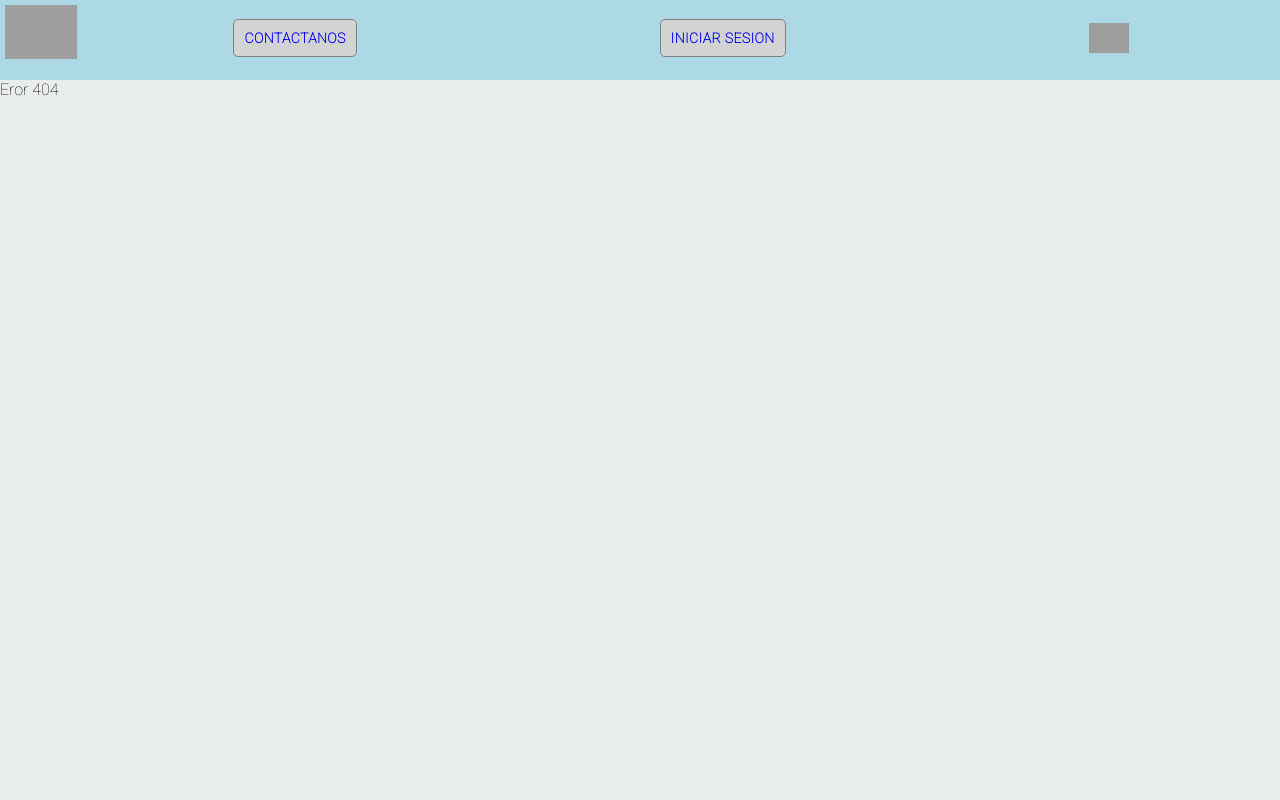
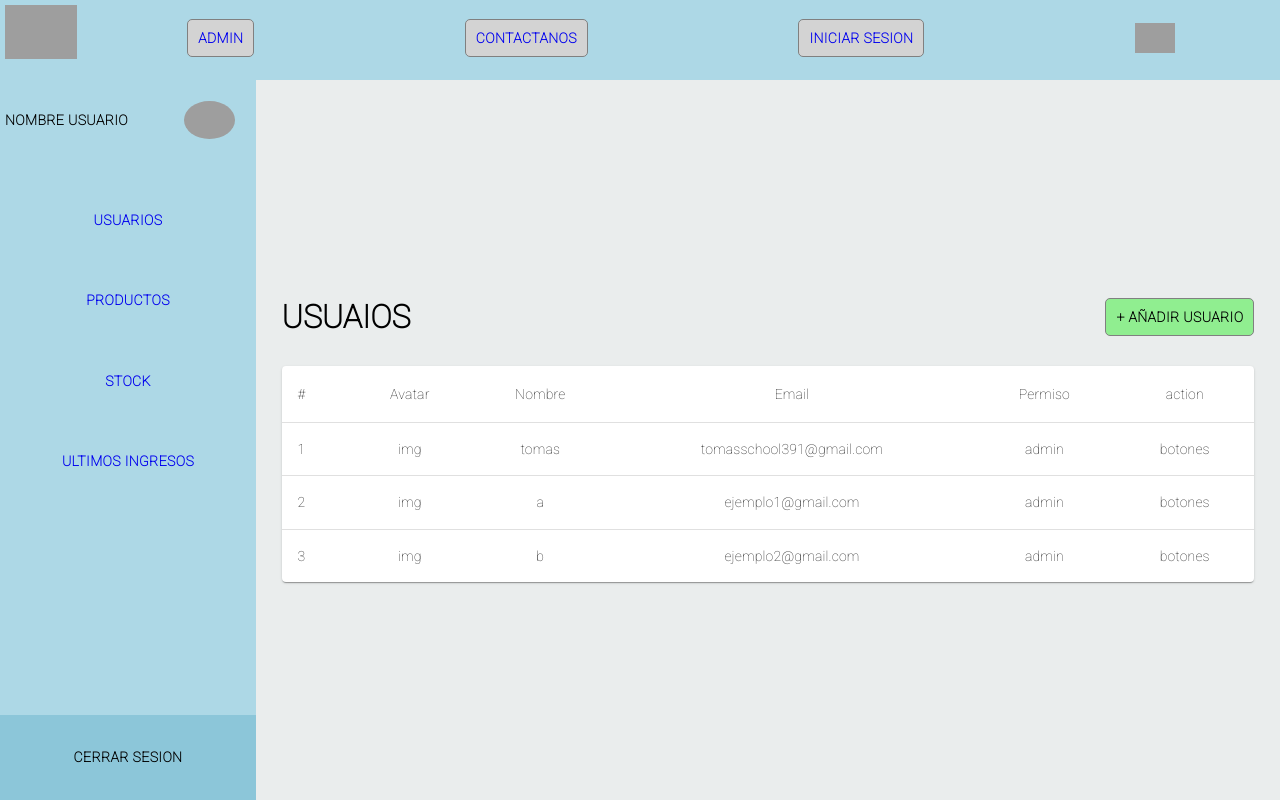
Before and after one commit to TomasGuenchuman/trabajoIntegrador, a React (Create React App) app in the folder client/: page /admin/usuarios in a window 1280 px wide. Before the commit this address had no page. Built offline with nearby package versions, Linux system fonts and the light colour scheme; no server answers; grey boxes are pictures that could not be loaded.

Commit message:
añadiendo material UI y avanze del apartado admin/usuarios

```diff
--- a/client/src/App.js
+++ b/client/src/App.js
@@ -8,6 +8,8 @@ import LogIn from "./pages/LogIn/LogIn";
 import Carrito from "./pages/carrito/Carrito";
 import CarritoVacio from "./pages/carrito/CarritoVacio";
 import axios from "axios";
+import Admin from "./pages/admin/Admin";
+
 export default class App extends React.Component {
   constructor(props) {
     super(props);
@@ -20,6 +22,16 @@ export default class App extends React.Component {
       acumuladorCarrito: 0,
       setPost: null,
     };
+  }
+  componentDidMount() {
+    this.getCarrito();
+  }
+  getCarrito() {
+    return new Promise((resolve, reject) => {
+      axios.get("http://localhost:5000/api/carrito").then((res) => {
+        resolve(this.setState({ carrito: res.data }));
+      });
+    });
   }
   agregarCategoria(categoriaElegida) {
     let { categoria } = this.state;
@@ -52,6 +64,7 @@ export default class App extends React.Component {
         });
     });
   }
+
   getProductoCarrito(id) {
     return new Promise((resolve, reject) => {
       axios
@@ -97,6 +110,7 @@ export default class App extends React.Component {
     });
   }
   async añadirAlCarrito(productoId) {
+    //funciona mal la parte del carrito ARREGLAR
     let { carrito, acumuladorCarrito } = this.state;
     let actualizado = false
     let promiseProducto = await this.getProducto(productoId);
@@ -110,10 +124,10 @@ export default class App extends React.Component {
         productoElegido.id === productoCarrito.id &&
         carrito.indexOf(productoElegido) != carrito.indexOf(productoCarrito)
       ) {
-        /*this.actualizarPrecio(
+        this.actualizarPrecio(
           carrito.indexOf(productoElegido),
           (productoElegido.cantidad += 1)
-        );*/
+        );
         this.eliminarDelCarrito(carrito.indexOf(productoCarrito));
         this.putDataCarrito(Number(idCarrito.id), Number(idCarrito.cantidad + 1));
         actualizado = true
@@ -155,7 +169,6 @@ export default class App extends React.Component {
     const { categoria, carrito, precioFinal, total, acumuladorCarrito } =
       this.state;
     return (
-      <Router>
         <div className={styles.App}>
           <LogIn />
           <Navbar
@@ -199,10 +212,12 @@ export default class App extends React.Component {
                 )
               }
             />
+            <Route path="/admin" element={<Admin />} >
+              <Route path="/admin/usuarios"/>
+            </Route>
             <Route path="*" element={<span>Eror 404</span>} />
           </Routes>
         </div>
-      </Router>
     );
   }
 }
--- a/client/src/components/Navbar/Navbar.js
+++ b/client/src/components/Navbar/Navbar.js
@@ -20,6 +20,9 @@ export default class Navbar extends React.Component {
           </div>
         </Link>
         <div className={styles.Opciones}>
+          <Link to="/admin">
+            <Boton texto="admin" color="lightgrey" />
+          </Link>
           <Link to="/contacto">
             <Boton texto="Contactanos" color="lightgrey" />
           </Link>
--- a/client/src/components/comun/Boton.js
+++ b/client/src/components/comun/Boton.js
@@ -24,7 +24,7 @@ export default class Boton extends React.Component {
           display: "flex",
           justifyContent: "center",
           alignItems: "center",
-          border: "1px solid gray",
+          border: this.props.borde ? this.props.borde : "1px solid gray",
         }}
         onClick={this.props.funcion}
       >
--- a/client/src/index.js
+++ b/client/src/index.js
@@ -2,12 +2,15 @@ import React from 'react';
 import ReactDOM from 'react-dom/client';
 import App from './App';
 import reportWebVitals from './reportWebVitals';
+import {BrowserRouter as Router} from 'react-router-dom';
 
 const root = ReactDOM.createRoot(document.getElementById('root'));
 root.render(
-  <React.StrictMode>
-      <App />
-  </React.StrictMode>
+  <Router>
+    <React.StrictMode>
+        <App />
+    </React.StrictMode>
+  </Router>
 );
 
 // If you want to start measuring performance in your app, pass a function
--- /dev/null
+++ b/client/src/pages/admin/Admin.js
@@ -0,0 +1,81 @@
+import React from "react";
+import Boton from "../../components/comun/Boton";
+import styles from "./Admin.module.css";
+import { BrowserRouter as Router, Routes, Route, Link,  } from "react-router-dom";
+import Usuarios from "./usuarios/usuarios"
+export default class Admin extends React.Component {
+  constructor(props) {
+    super(props);
+    this.state = {};
+  }
+
+  render() {
+    return (
+      <div className={styles.ContenedorAdmin}>
+        <div className={styles.Navbar}>
+          <div className={styles.ContenedorInfoUser}>
+            <div className={styles.NombreUsuario}>
+              <span>Nombre usuario</span>
+            </div>
+            <div className={styles.FotoUsuario}>
+              <img
+                src="https://cdn.pixabay.com/photo/2015/10/05/22/37/blank-profile-picture-973460_960_720.png"
+                alt="foto usuario"
+              />
+            </div>
+          </div>
+          <div className={styles.ContenedorOpciones}>
+            <Link to="/admin/usuarios">
+              <Boton
+                texto="usuarios"
+                height="15%"
+                border="0"
+                borde="0"
+                color="lightblue"
+              />
+            </Link>
+            <Link to="/productos">
+              <Boton
+                texto="productos"
+                height="15%"
+                border="0"
+                borde="0"
+                color="lightblue"
+              />
+            </Link>
+            <Link to="/stock">
+              <Boton
+                texto="stock"
+                border="0"
+                height="15%"
+                borde="0"
+                color="lightblue"
+              />
+            </Link>
+            <Link to="/ultimosIngresos">
+              <Boton
+                texto="ultimos ingresos"
+                height="15%"
+                border="0"
+                borde="0"
+                color="lightblue"
+              />
+            </Link>
+          </div>
+          <Boton
+            texto="cerrar sesion"
+            height="15%"
+            border="0"
+            borde="0"
+            color="#8cc6d9"
+          />
+        </div>
+        <div className={styles.ContenedorRoutes}>
+          <Routes>
+            <Route path="/usuarios" element={<Usuarios />} />
+          </Routes>
+        </div>
+      </div>
+    );
+  }
+}
--- /dev/null
+++ b/client/src/pages/admin/Admin.module.css
@@ -0,0 +1,62 @@
+.ContenedorAdmin {
+    width: 100%;
+    height: calc(100% - 10vh);
+    display: flex;
+}
+
+.Navbar {
+    width: 20vw;
+    background-color: lightblue;
+    display: flex;
+    flex-direction: column;
+}
+
+
+.ContenedorInfoUser {
+    display: flex;
+    justify-content: flex-start;
+    margin-left: 5px;
+    align-items: center;
+    height: 15%;
+    margin-bottom: 20px;
+}
+
+.NombreUsuario {
+    display: flex;
+    justify-content: flex-start;
+    align-items: center;
+    text-align: center;
+    width: 14vw;
+}
+
+.NombreUsuario span {
+    text-transform: uppercase;
+    font-size: 0.875rem;
+    letter-spacing: 0.02857em;
+    user-select: none;
+    font-weight: bold;
+}
+
+.FotoUsuario {
+    display: flex;
+    justify-content: flex-start;
+    align-items: center;
+    width: 4vw;
+    margin-right: 2px;
+}
+
+.FotoUsuario img{
+    width: 4vw;
+    border-radius: 50%;
+}
+
+.ContenedorOpciones {
+    height: 100%;
+}
+
+.ContenedorRoutes {
+    width: calc(100% - 20vw);
+    display: flex;
+    justify-content: center;
+    align-items: center;
+}
--- /dev/null
+++ b/client/src/pages/admin/usuarios/tabla.js
@@ -0,0 +1,57 @@
+import * as React from "react";
+import Table from "@mui/material/Table";
+import TableBody from "@mui/material/TableBody";
+import TableCell from "@mui/material/TableCell";
+import TableContainer from "@mui/material/TableContainer";
+import TableHead from "@mui/material/TableHead";
+import TableRow from "@mui/material/TableRow";
+import Paper from "@mui/material/Paper";
+
+function createData(id, avatar, nombre, email, permisos) {
+  return { id, avatar, nombre, email, permisos };
+}
+
+const rows = [
+  createData(1, "img", "tomas", "tomasschool391@gmail.com", "admin"),
+  createData(2, "img", "a", "ejemplo1@gmail.com", "admin"),
+  createData(3, "img", "b", "ejemplo2@gmail.com", "admin"),
+
+];
+
+
+export default function BasicTable() {
+  //let tablaHead = this.props;
+  return (
+    <TableContainer component={Paper} >
+      <Table sx={{ minWidth: 650 }} aria-label="simple table">
+        <TableHead>
+          <TableRow>
+            <TableCell>#</TableCell>
+            <TableCell align="center">Avatar</TableCell>
+            <TableCell align="center">Nombre</TableCell>
+            <TableCell align="center">Email</TableCell>
+            <TableCell align="center">Permiso</TableCell>
+            <TableCell align="center">action</TableCell>
+          </TableRow>
+        </TableHead>
+        <TableBody>
+          {rows.map((row) => (
+            <TableRow
+              key={row.id}
+              sx={{ "&:last-child td, &:last-child th": { border: 0 } }}
+            >
+              <TableCell component="th" scope="row">
+                {row.id}
+              </TableCell>
+              <TableCell align="center">{row.avatar}</TableCell>
+              <TableCell align="center">{row.nombre}</TableCell>
+              <TableCell align="center">{row.email}</TableCell>
+              <TableCell align="center">{row.permisos}</TableCell>
+              <TableCell align="center">botones</TableCell>
+            </TableRow>
+          ))}
+        </TableBody>
+      </Table>
+    </TableContainer>
+  );
+}
--- /dev/null
+++ b/client/src/pages/admin/usuarios/usuarios.js
@@ -0,0 +1,79 @@
+import React from "react";
+import styles from "./usuarios.module.css";
+import BasicTable from "./tabla";
+import Boton from "../../../components/comun/Boton";
+export default class Usuarios extends React.Component {
+  constructor(props) {
+    super(props);
+    this.state = {
+      tablaHead: [
+        { head: "Avatar" },
+        { head: "Nombre" },
+        { head: "Email" },
+        { head: "Permiso" },
+        { head: "Action" },
+      ],
+    };
+  }
+
+  render() {
+    return (
+      <div
+        style={{
+          width: "95%",
+          height: "90%",
+          display: "flex",
+          justifyContent: "center",
+          alignItems: "center",
+          flexDirection: "column",
+        }}
+      >
+        <div
+          style={{
+            display: "flex",
+            width: "100%",
+            justifyContent: "space-between",
+            marginBottom: 30,
+          }}
+        >
+          <div>
+            <h1>USUAIOS</h1>
+          </div>
+          <div>
+            <Boton texto="+ añadir usuario" color="lightgreen" />
+          </div>
+        </div>
+        <BasicTable tablaHead={this.state.tablaHead}/>
+        {/*<table className={styles.Tabla}>
+          <thead>
+            <tr>
+              <th>#</th>
+              <th>First Name</th>
+              <th>Last Name</th>
+              <th>Username</th>
+            </tr>
+          </thead>
+          <tbody>
+            <tr>
+              <td>1</td>
+              <td>Mark</td>
+              <td>Otto</td>
+              <td>@mdo</td>
+            </tr>
+            <tr>
+              <td>2</td>
+              <td>Jacob</td>
+              <td>Thornton</td>
+              <td>@fat</td>
+            </tr>
+            <tr>
+              <td>3</td>
+              <td>Larry the Bird</td>
+              <td>@twitter</td>
+            </tr>
+          </tbody>
+      </table>*/}
+      </div>
+    );
+  }
+}
--- a/client/src/pages/carrito/Carrito.js
+++ b/client/src/pages/carrito/Carrito.js
@@ -4,13 +4,14 @@ import carritovacio from "../../assets/emptyCart.png";
 import Boton from "../../components/comun/Boton";
 import { BrowserRouter as Router, Routes, Route, Link } from "react-router-dom";
 import CardCarrito from "./cardCarrito/CardCarrito";
-
 // CARRITO CON PRODUCTO
 export default class Carrito extends React.Component {
   constructor(props) {
     super(props);
-    this.state = {};
+    this.state = {
+    };
   }
+
 
   cantidadDeProductos() {
     let { carrito } = this.props;
@@ -54,7 +55,7 @@ export default class Carrito extends React.Component {
               {carrito.map((producto, index) => {
                 return (
                   <CardCarrito
-                    id={producto.id}
+                    id={producto.producto_id}
                     cantidad={producto.cantidad}
                     index={index}
                     eliminarDelCarrito={(index) => eliminarDelCarrito(index)}
```
Also changed, not shown: client/package.json (+8 -0 lines), client/src/pages/admin/usuarios/usuarios.module.css (added), 1 other file (tests, documents, lock files or other folders).
